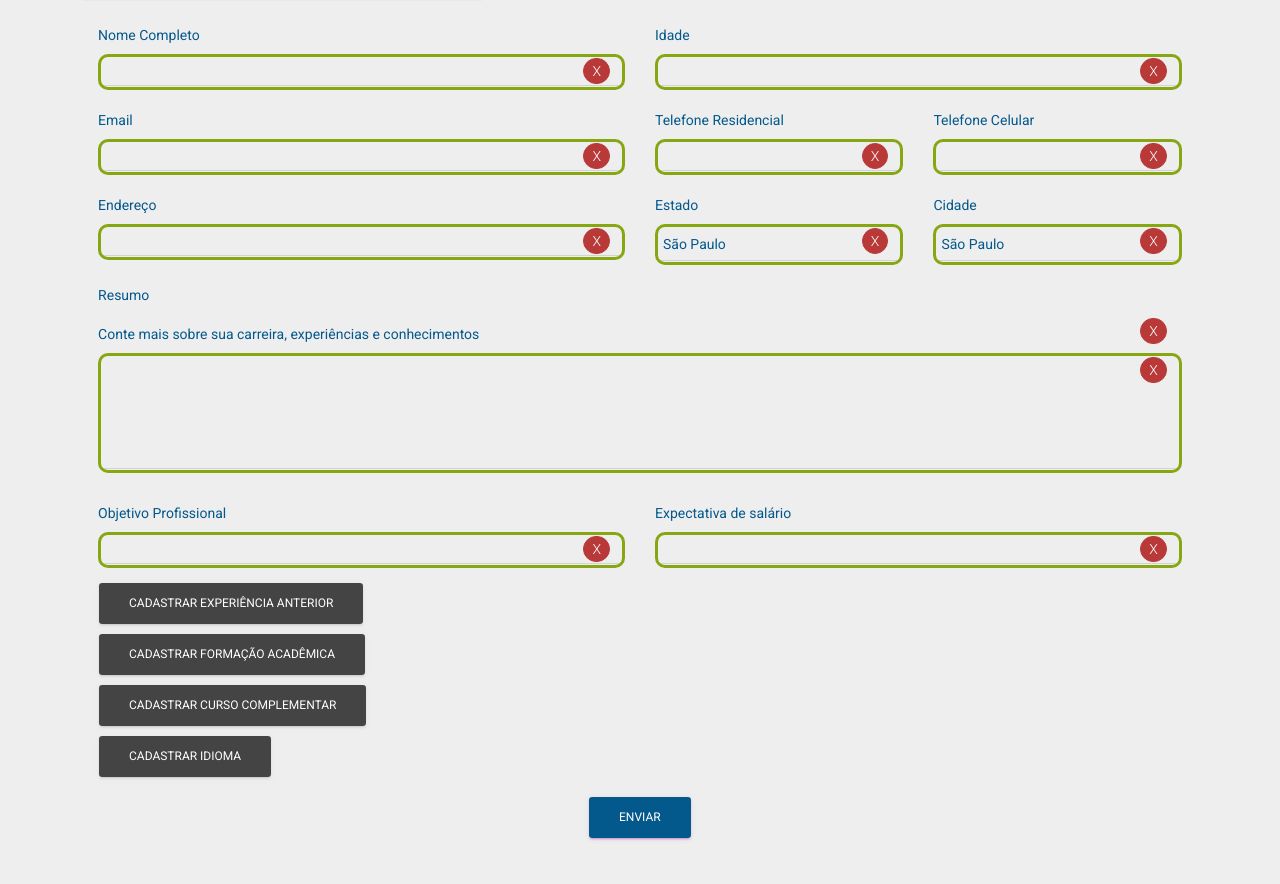
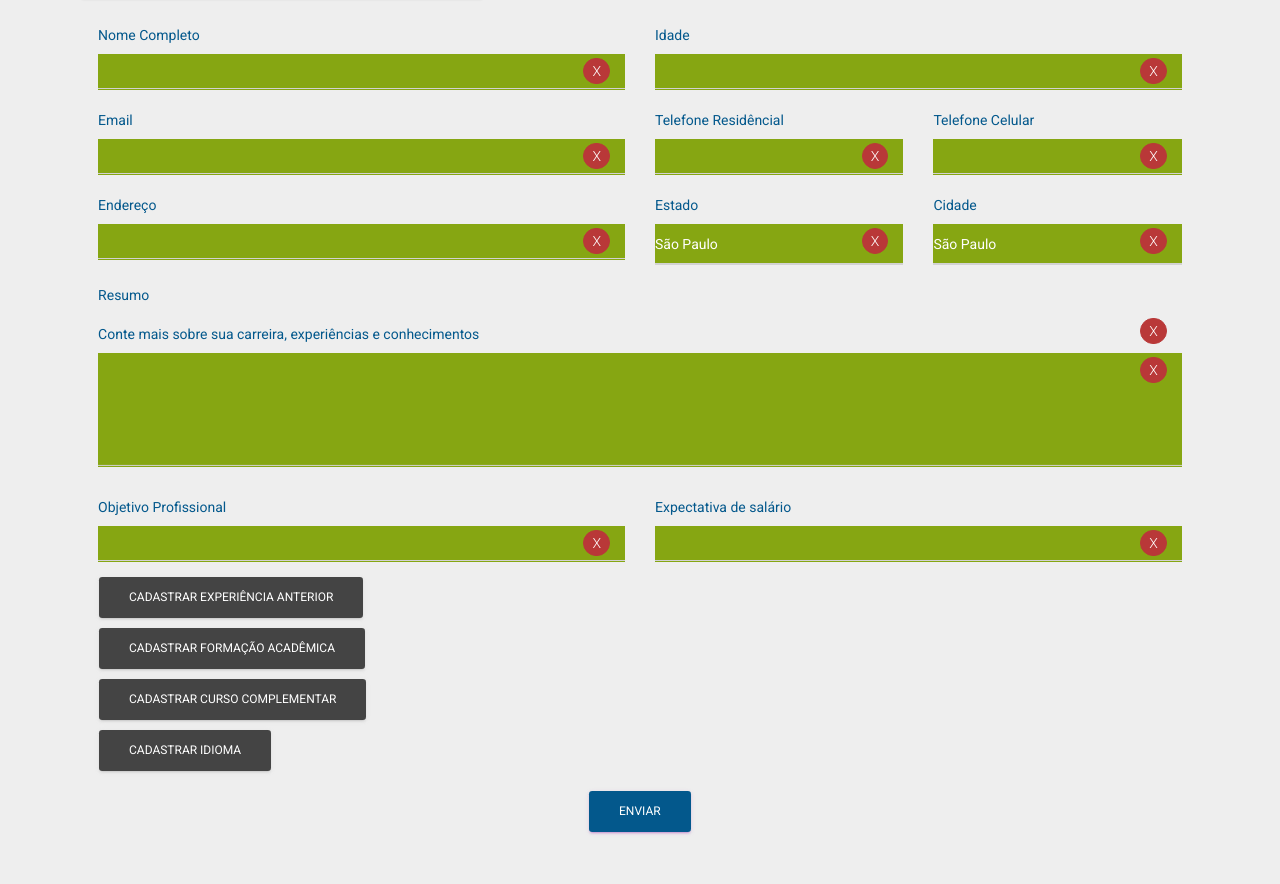
Before and after one commit to exceptionai/TalentAcquisition, a Flask app: page /cadastrar/curriculo in a window 1280 px wide. Shown: the part 301-1185 px from the top of the page. After the commit the page ends 1136 px from the top, so only its background shows below. Run offline with Flask 2, Linux system fonts and the light colour scheme; some libraries are stand-ins or nearby versions.

Commit message:
Revert "mudança da cor dos campos"
This reverts commit f8d960464df6957ac127461646a39b0eadc8282f.

```diff
--- a/static/css/curriculoForm.css
+++ b/static/css/curriculoForm.css
@@ -20,13 +20,8 @@
 }
 
 .form-control {
-    border-style: solid;
-    border-width: 3px;
-    border-color: #86A612;
-    border-radius: 10px;
-    /*background-color: #86A612;*/
-    color: #03588C;
-    padding-left: 5px;
+    background-color: #86A612;
+    color: #fff;
 }
 
 .bmd-label-floating,
@@ -131,7 +126,7 @@
 }
 
 .form-control::placeholder {
-    color: #03588C;
+    color: #fff;
 }
 
 .form-check-input {
--- a/templates/curriculo/formulario.html
+++ b/templates/curriculo/formulario.html
@@ -56,7 +56,7 @@
                                     </div>
                                     <div class="col-md-3">
                                         <div class="form-group">
-                                            <label class="bmd-label-floating">Telefone Residencial</label>
+                                            <label class="bmd-label-floating">Telefone Residêncial</label>
                                             <input type="text" class="form-control" id="telefoneResidencial">
                                         </div>
                                     </div>
```
